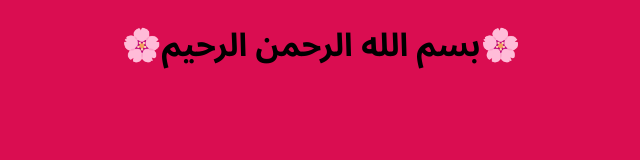
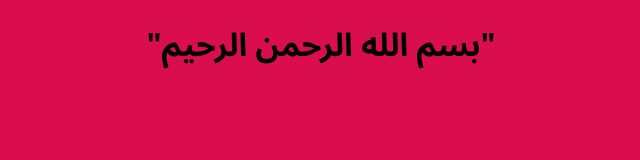
Before and after one commit to khayatiMino/01, a plain HTML site: page index.html in a window 1280 px wide. Shown: the whole page, without its empty margins (319-959 px from the left). Drawn offline with Linux system fonts and the light colour scheme; a web font is replaced by a local one.

Commit message:
besm allah changed

```diff
--- a/index.html
+++ b/index.html
@@ -8,7 +8,7 @@
 </head>
 <body>
     <h1 class="besmallh">
-        🌸بسم الله الرحمن الرحیم🌸
+        "بسم الله الرحمن الرحیم"
     </h1>
 </body>
 </html>
```
